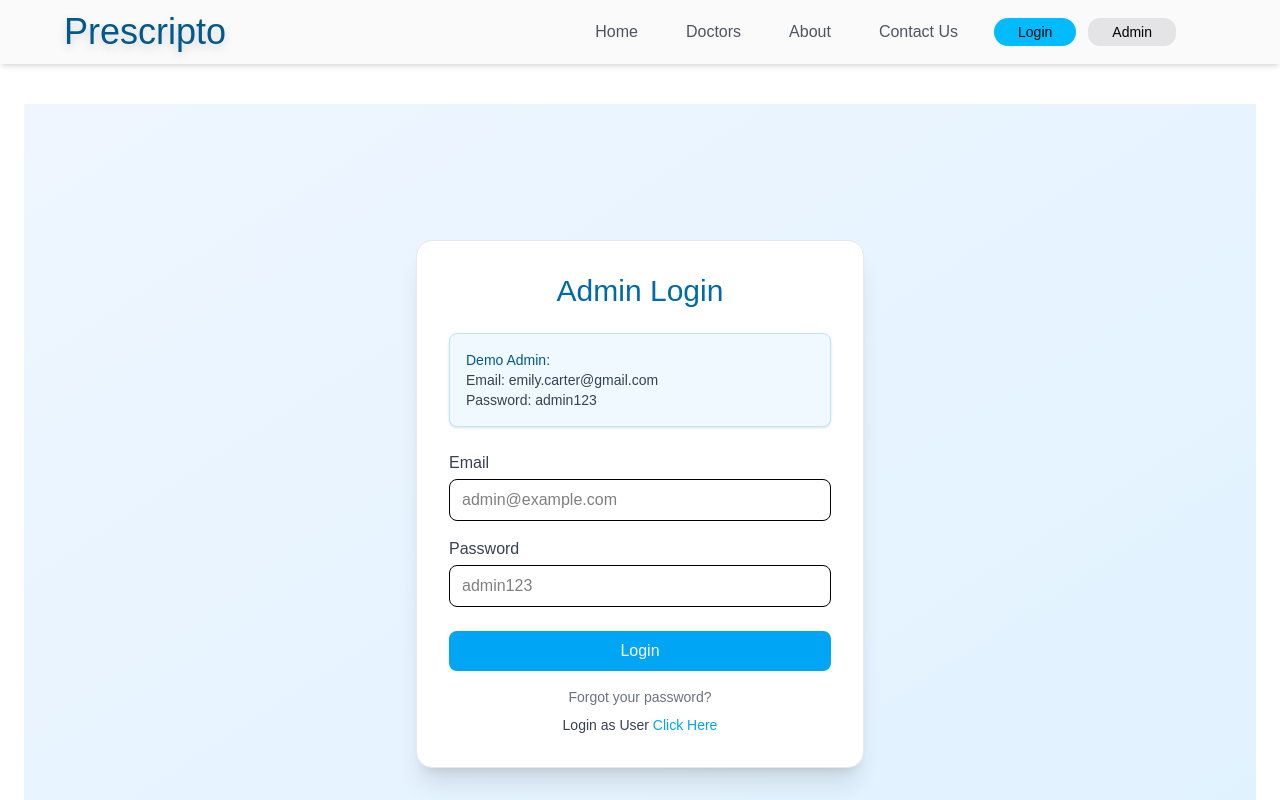
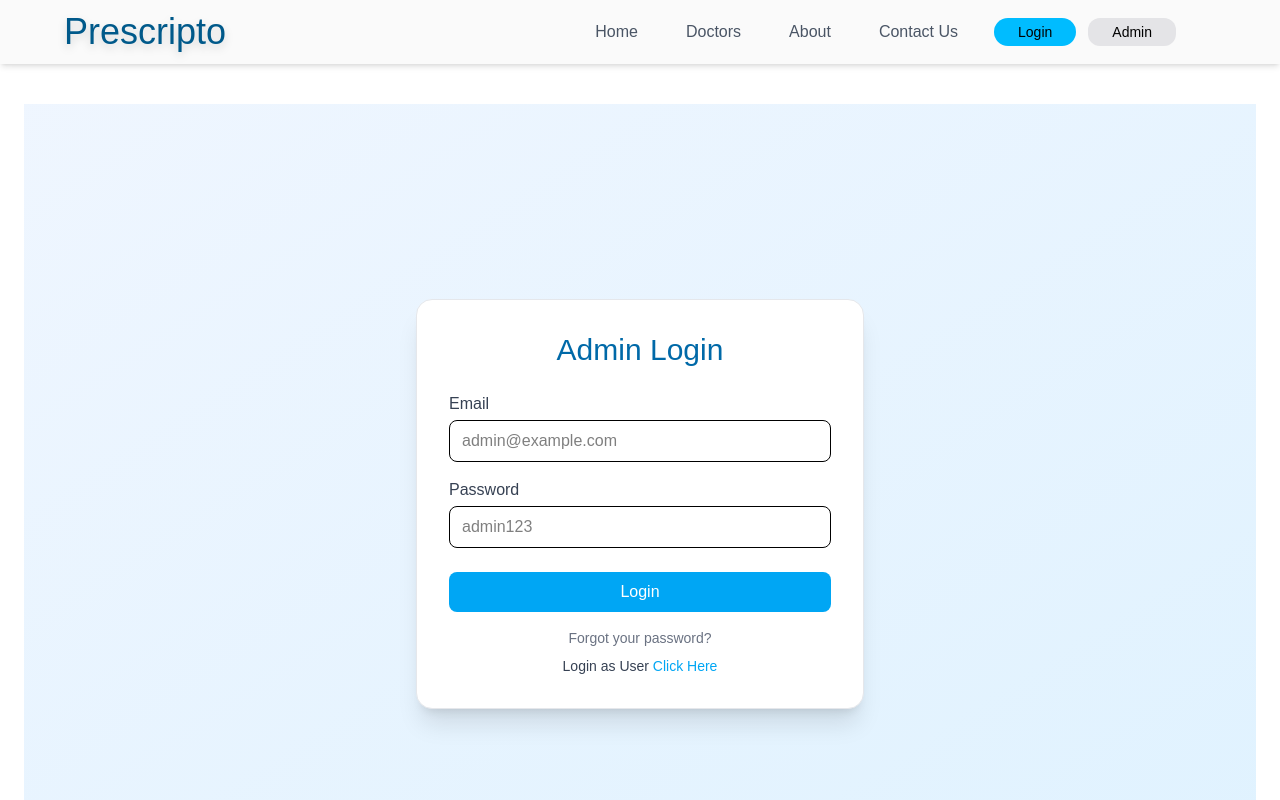
Before and after one commit to YadavAbhishek01/prescripto-frontend, a React (Vite) app: page /login/1 in a window 1280 px wide. Shown: the top 800 px of the page. Built offline with nearby package versions, Linux system fonts and the light colour scheme; no server answers.

Commit message:
admine demo remove

```diff
--- a/src/Pages/Login.jsx
+++ b/src/Pages/Login.jsx
@@ -85,20 +85,7 @@ const Login = () => {
           {admin ? "Admin Login" : " Login"}
         </h2>
 
-        {/* 🔹 Demo Credentials Box */}
-          {admin ? (
-             <div className="bg-sky-50 border border-sky-200 rounded-lg p-4 mb-6 text-sm text-gray-700 shadow-sm">
-                  <p className="font-semibold text-sky-800">Demo Admin:</p>
-              <p>
-                Email: <span className="font-medium">emily.carter@gmail.com</span>
-              </p>
-              <p>
-                Password: <span className="font-medium">admin123</span>
-              </p>
-        </div>
 
-
-          ) : ''}
 
 
         {/* 🔹 Login Form */}
```
